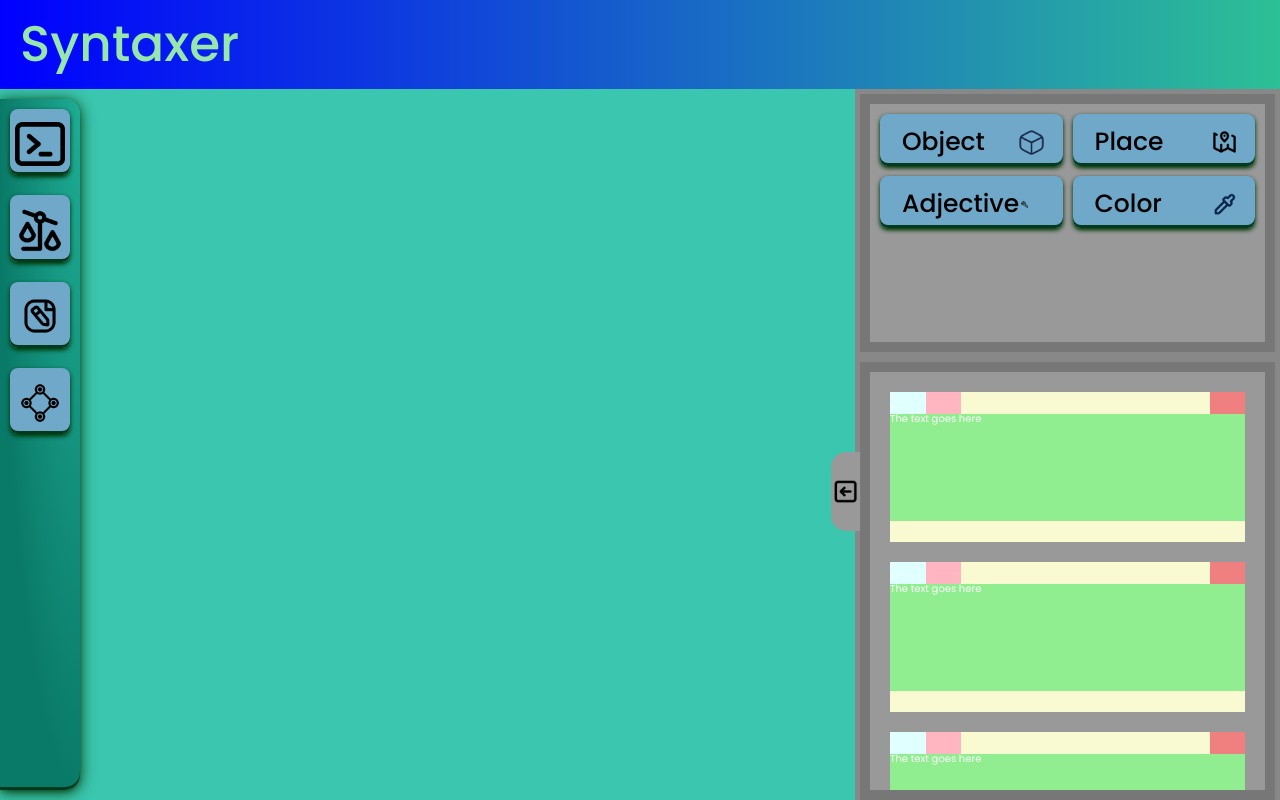
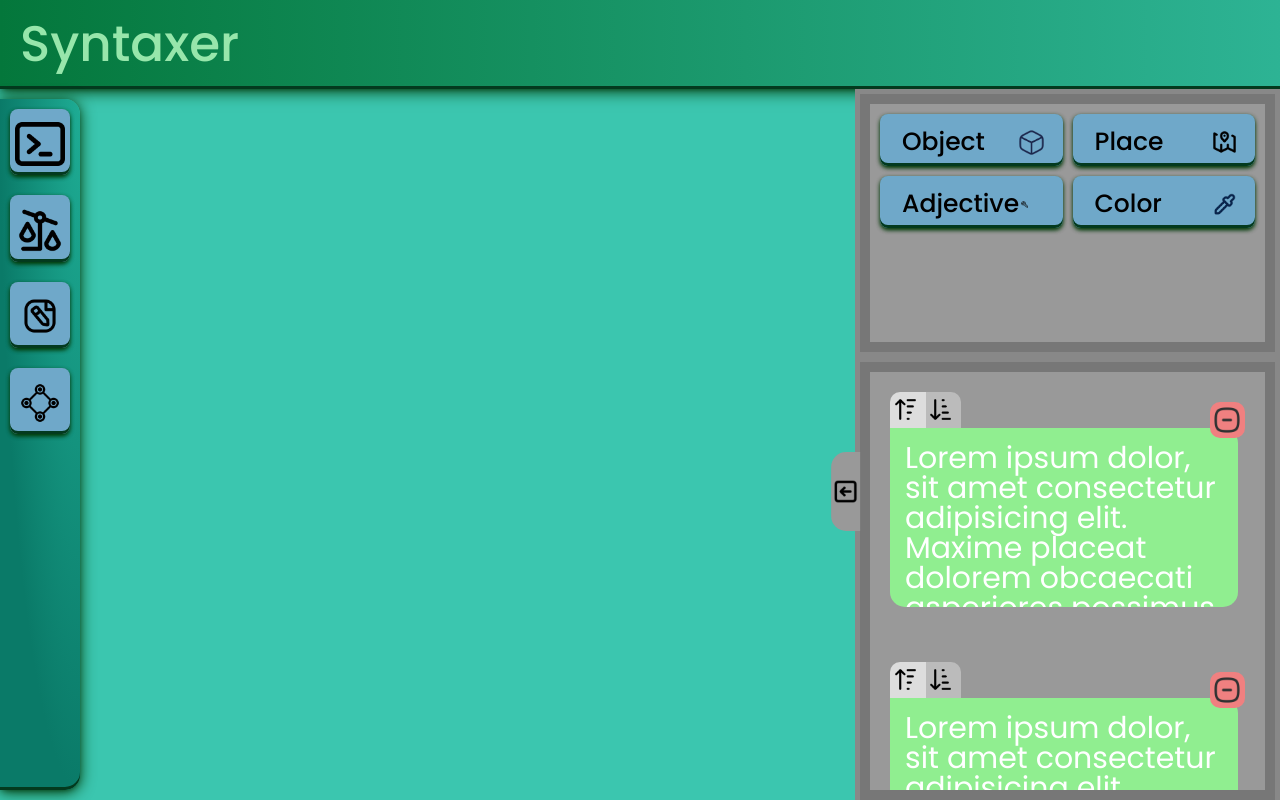
Before and after one commit to Yuugen64/Syntaxer, an Angular app: page / in a window 1280 px wide. Built offline with nearby package versions, Linux system fonts and the light colour scheme.

Commit message:
[UI | Title Bar::Styling | Tinkerer::Body Card Buttons & Styling] - Added the stack order buttons, the remove button, and styled the card a bit in terms of shape and font size. Also added a few new icons and polished title bar for now.

```diff
--- a/src/app/components/sub-components/body-card/body-card.component.css
+++ b/src/app/components/sub-components/body-card/body-card.component.css
@@ -1,10 +1,10 @@
 .card-container {
-    background-color: lightgoldenrodyellow;
+    /*background-color: lightgoldenrodyellow;*/
     width: 100%;
     height: 100%;
 
     min-height: 150px;
-    max-height: 250px;
+    max-height: 250px; /*If you modify this, the buttons look weird due to being content in cells that stretch instead of a container within the cell!*/
 
     display: grid;
     grid-template-columns: repeat(10, [col] 1fr);
@@ -15,23 +15,94 @@
 .upStackArea{
     grid-column: col 1 / span 1;
     grid-row: row 1 / span 1;
-    background-color: lightcyan;
+    background-color: #DDDDDD;
+
+    display: flex; /*So the smaller icons can position within the card cell instead of stretching to fill a hard block element*/
+    height: 100%;
+    width: 100%;
+    border-radius: 10px 0px 0px 0px;
+    padding-top: 0px; /*To match the padding added to the close icon*/
+
+    justify-content: center;
 }
 
 .downStackArea{
     grid-column: col 2 / span 1;
     grid-row: row 1 / span 1;
-    background-color: lightpink;
+    background-color: #BBBBBB;
+
+    display: flex; /*So the smaller icons can position within the card cell instead of stretching to fill a hard block element*/
+    height: 100%;
+    width: 100%;
+    border-radius: 0px 10px 0px 0px;
+    padding-top: 0px; /*To match the padding added to the close icon*/
+
+    justify-content: center;
+}
+
+.upStackArea:hover {
+    background-image: radial-gradient(100% 100% at 100% 0, #DDDDDD 0, #CCCCCC 100%);
+}
+.downStackArea:hover {
+    background-image: radial-gradient(100% 100% at 100% 0, #BBBBBB 0, #AAAAAA 100%);
 }
 
 .closeIconArea {
     grid-column: col 10 / span 1;
     grid-row: row 1 / span 1;
     background-color: lightcoral;
+
+    display: flex; /*So the smaller icons can position within the card cell instead of stretching to fill a hard block element*/
+    height: 100%;
+    width: 100%;
+    padding: 3px 0px 3px 0px;
+    border-radius: 10px 10px 10px 10px;
+    transform: translateY(10px);
+
+    justify-content: center;
 }
 
 .textArea {
     grid-column: col 1 / span 10;
     grid-row: row 2 / span 5;
     background-color: lightgreen;
+
+    display: block;
+    height: 100%;
+    width: 98%; /*To make the "close icon" "hover" a bit*/
+    border-radius: 0px 15px 15px 15px;
+
+    font-size: 3rem;
+    padding: 15px;
+    overflow-y: hidden;
 }
+
+/*===== Icons =====*/
+.upStackIcon {
+    background-image: url("../../../../assets/move-up-stack-svgrepo_256x256.png");
+    background-repeat: no-repeat;
+    background-size: contain;
+
+    margin-top: 5px;
+    width: 30px;
+    height: 25px;
+}
+
+.downStackIcon {
+    background-image: url("../../../../assets/move-down-stack-svgrepo_256x256.png");
+    background-repeat: no-repeat;
+    background-size: contain;
+
+    margin-top: 5px;
+    width: 30px;
+    height: 25px;
+}
+
+.closeIcon {
+    background-image: url("../../../../assets/minus-square-svgrepo_1024x1024.png");
+    background-repeat: no-repeat;
+    background-size: cover;
+
+    width: 30px;
+    height: 30px;
+}
--- a/src/app/components/sub-components/body-card/body-card.component.html
+++ b/src/app/components/sub-components/body-card/body-card.component.html
@@ -1,7 +1,7 @@
 <div class="card-container">
 
     <div class="upStackArea">
-        <<div class="upStackIcon"></div>>
+        <div class="upStackIcon"></div>
     </div>
 
     <div class="downStackArea">
@@ -13,7 +13,7 @@
     </div>
 
     <div class="textArea">
-        The text goes here
+        Lorem ipsum dolor, sit amet consectetur adipisicing elit. Maxime placeat dolorem obcaecati asperiores possimus praesentium odio culpa eum temporibus ipsum!
     </div>
 
 
--- a/src/app/pages/main-page/main-page.component.css
+++ b/src/app/pages/main-page/main-page.component.css
@@ -101,14 +101,15 @@ p {
         grid-row: row 1 / span 1;
 
         color: #fff;
-        border-radius: 0px;
+        border-radius: 0px 0px 0px 0px;
         padding: 0px 0px 0px 20px;
 
         align-items: center;
         justify-content: left; /*position text within title area*/
         display: flex;
-        background-image: linear-gradient( to right, blue, rgba(0, 175, 75, 0.25)); /*Color to fade right-ward*/
+        background-image: linear-gradient( to right, #04773b, rgba(4, 123, 68, 0.25)); /*Color to fade right-ward*/
         background-repeat: no-repeat;
+        box-shadow: #033a05 0 2px 15px, #033a1e 0 2px 6px -3px, #033a1e 0 -3px 0 inset;  /*You can combine multiple box-shadows for the nice*/
     }
 
     .left-controls-area {
```
Also changed, not shown: src/assets/minus-square-svgrepo_1024x1024.png (added).
